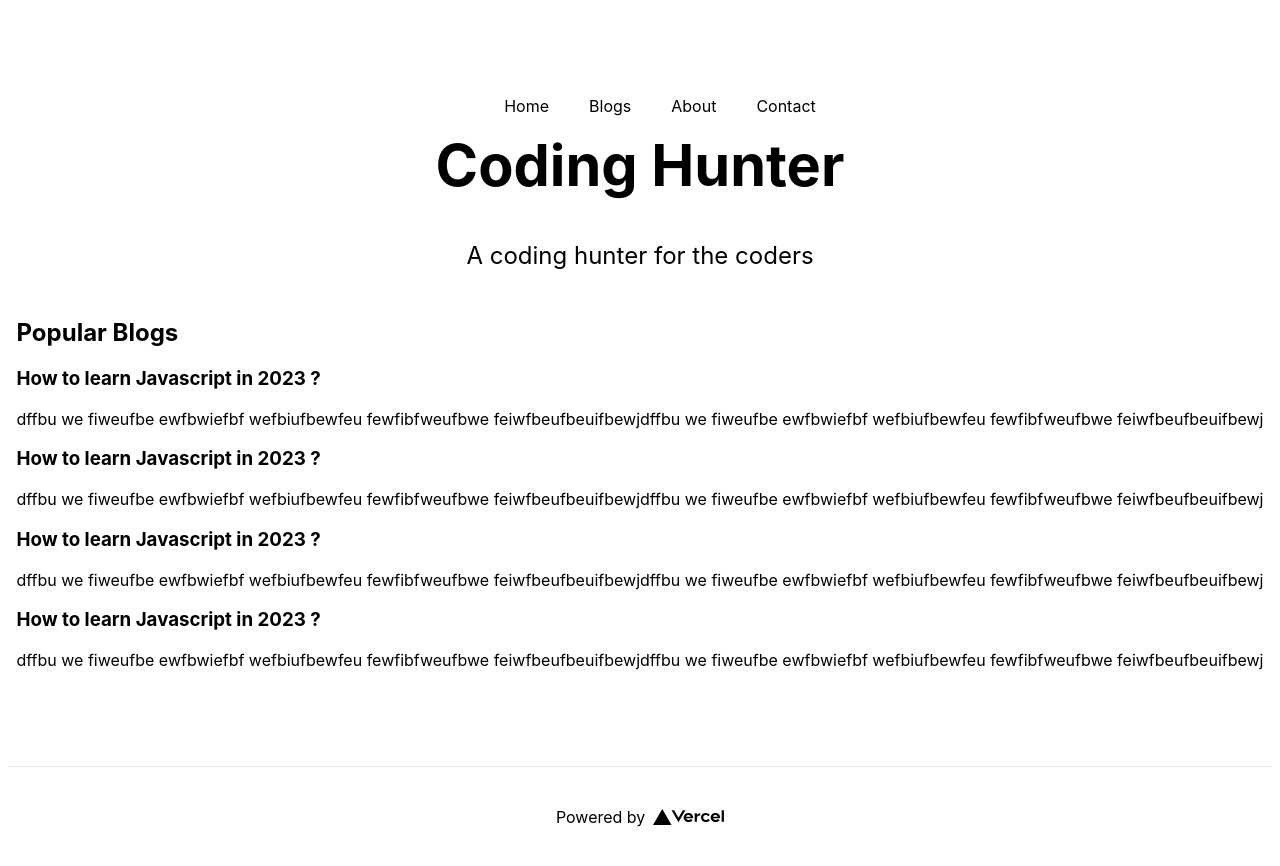
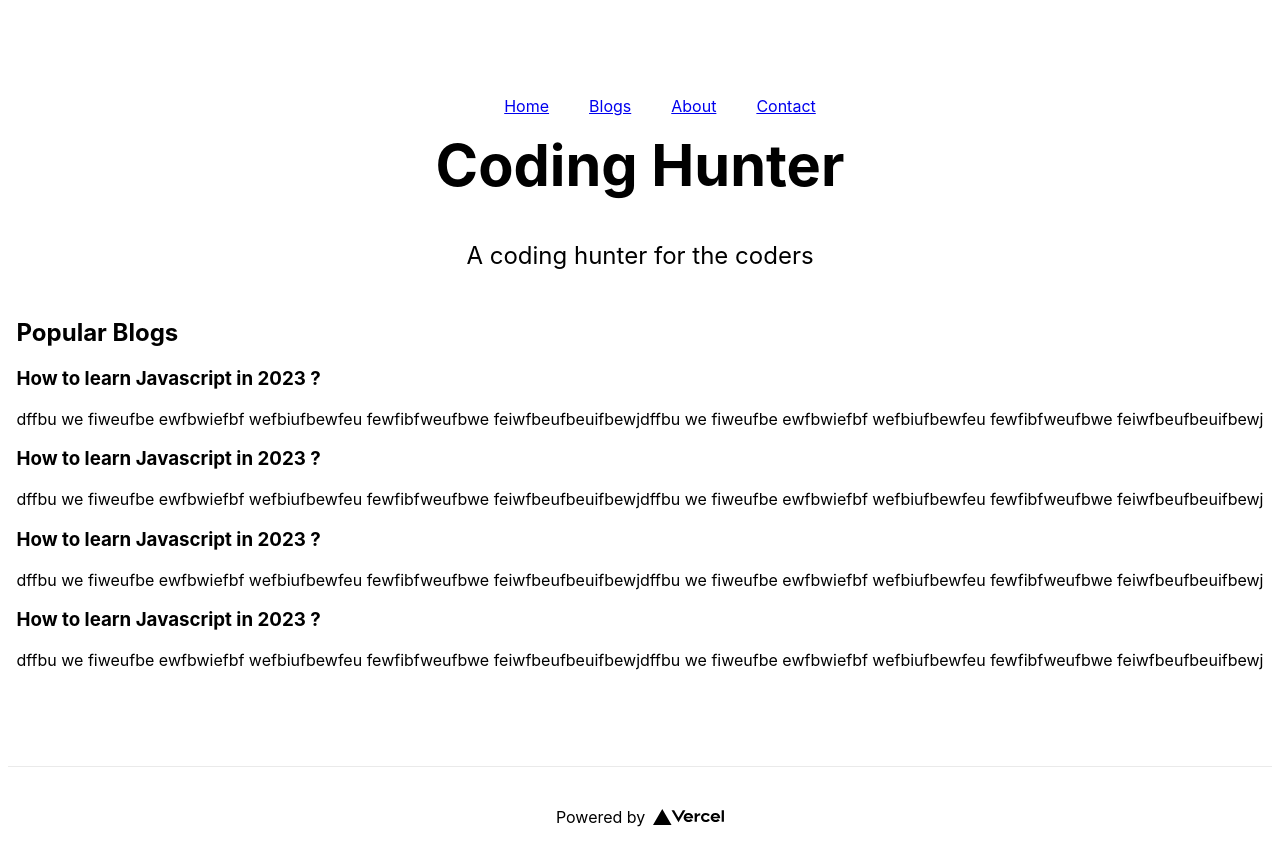
Before and after one commit to AkshayChavhan/learn_nextjs, a Next.js app in the folder nextjs-blog/: page / in a window 1280 px wide. Built offline with nearby package versions, Linux system fonts and the light colour scheme.

Commit message:
Linked all component to navbar using Link component

```diff
--- a/nextjs-blog/pages/index.js
+++ b/nextjs-blog/pages/index.js
@@ -1,5 +1,6 @@
 import Head from 'next/head';
 import Script from 'next/script';
+import Link from 'next/link';
 import styles from '../styles/Home.module.css';
 
 export default function Home() {
@@ -16,10 +17,10 @@ export default function Home() {
       <main className={styles.mainContainer}>
         <nav className={styles.mainNavbar}>
           <ul>
-            <li>Home</li>
-            <li>Blogs</li>
-            <li>About</li>
-            <li>Contact</li>
+            <Link href='/'><li>Home</li></Link>
+            <Link href='/blogs'><li>Blogs</li></Link>
+            <Link href='/about'><li>About</li></Link>
+            <Link href='/contact'><li>Contact</li></Link>
           </ul>
         </nav>
         <h1 className={styles.title}>
```
